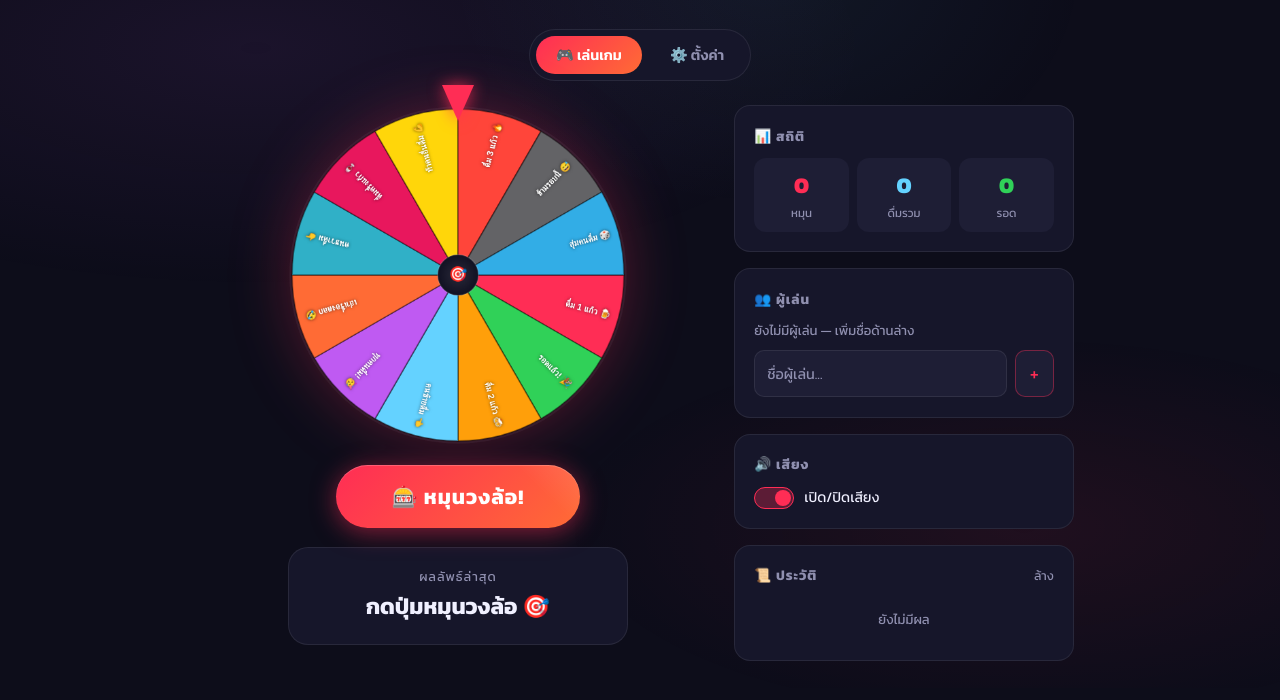
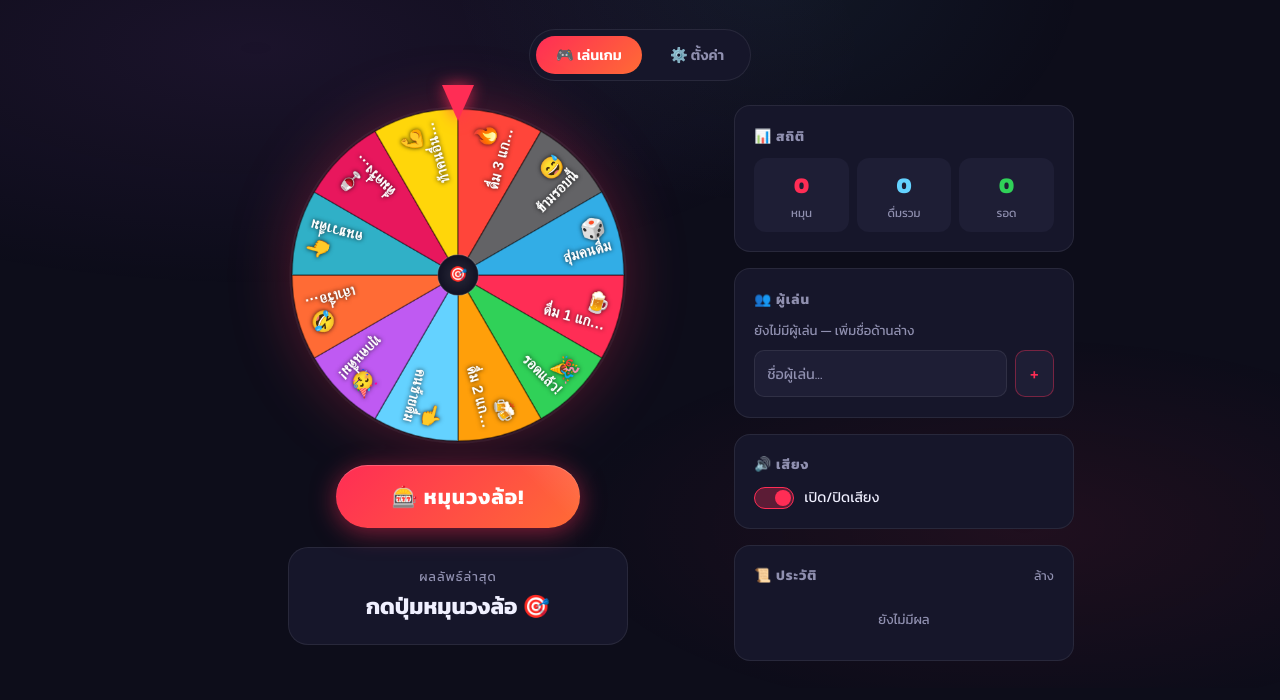
Before and after one commit to tan06924/MINIGAME, a plain HTML site: page index.html in a window 1280 px wide. Shown: the part 112-812 px from the top of the page. Drawn offline with Linux system fonts and the light colour scheme.

Commit message:
Add files via upload

```diff
--- a/index.html
+++ b/index.html
@@ -710,19 +710,43 @@ function drawWheel(rot) {
     ctx.lineWidth = 2;
     ctx.stroke();
 
-    // Text
+    // Text — split emoji and label, draw 2 lines
     ctx.save();
     ctx.translate(cx, cy);
     ctx.rotate(start + arc / 2);
-    const fontSize = N > 16 ? 11 : N > 12 ? 12 : 13;
-    ctx.font = `600 ${fontSize}px 'Kanit', sans-serif`;
-    ctx.fillStyle = '#ffffff';
-    ctx.shadowColor = 'rgba(0,0,0,0.6)';
-    ctx.shadowBlur = 4;
+    ctx.shadowColor = 'rgba(0,0,0,0.8)';
+    ctx.shadowBlur = 6;
     ctx.textAlign = 'right';
-    ctx.textBaseline = 'middle';
-    const txt = segments[i].label.length > 18 ? segments[i].label.slice(0,17)+'…' : segments[i].label;
-    ctx.fillText(txt, r - 12, 0);
+
+    // extract emoji
+    const emojiMatch = segments[i].label.match(/\p{Emoji_Presentation}|\p{Extended_Pictographic}/u);
+    const emoji = emojiMatch ? emojiMatch[0] : '';
+    const textOnly = segments[i].label.replace(/\p{Emoji_Presentation}|\p{Extended_Pictographic}/gu,'').trim();
+    const maxChars = N > 14 ? 8 : N > 10 ? 10 : 12;
+    const txt = textOnly.length > maxChars ? textOnly.slice(0, maxChars-1)+'…' : textOnly;
+
+    const baseFontSize = N > 16 ? 18 : N > 12 ? 20 : 22;
+    const emojiFontSize = N > 16 ? 22 : N > 12 ? 26 : 30;
+    const textX = r - 16;
+
+    if (emoji && txt) {
+      // emoji top, text bottom
+      ctx.font = `${emojiFontSize}px serif`;
+      ctx.fillStyle = '#ffffff';
+      ctx.textBaseline = 'alphabetic';
+      ctx.fillText(emoji, textX, -4);
+
+      ctx.font = `700 ${baseFontSize}px 'Kanit', sans-serif`;
+      ctx.fillStyle = '#ffffff';
+      ctx.textBaseline = 'top';
+      ctx.fillText(txt, textX, 6);
+    } else {
+      // single line
+      ctx.font = `700 ${baseFontSize}px 'Kanit', sans-serif`;
+      ctx.fillStyle = '#ffffff';
+      ctx.textBaseline = 'middle';
+      ctx.fillText(txt || emoji, textX, 0);
+    }
     ctx.restore();
   }
 
```
